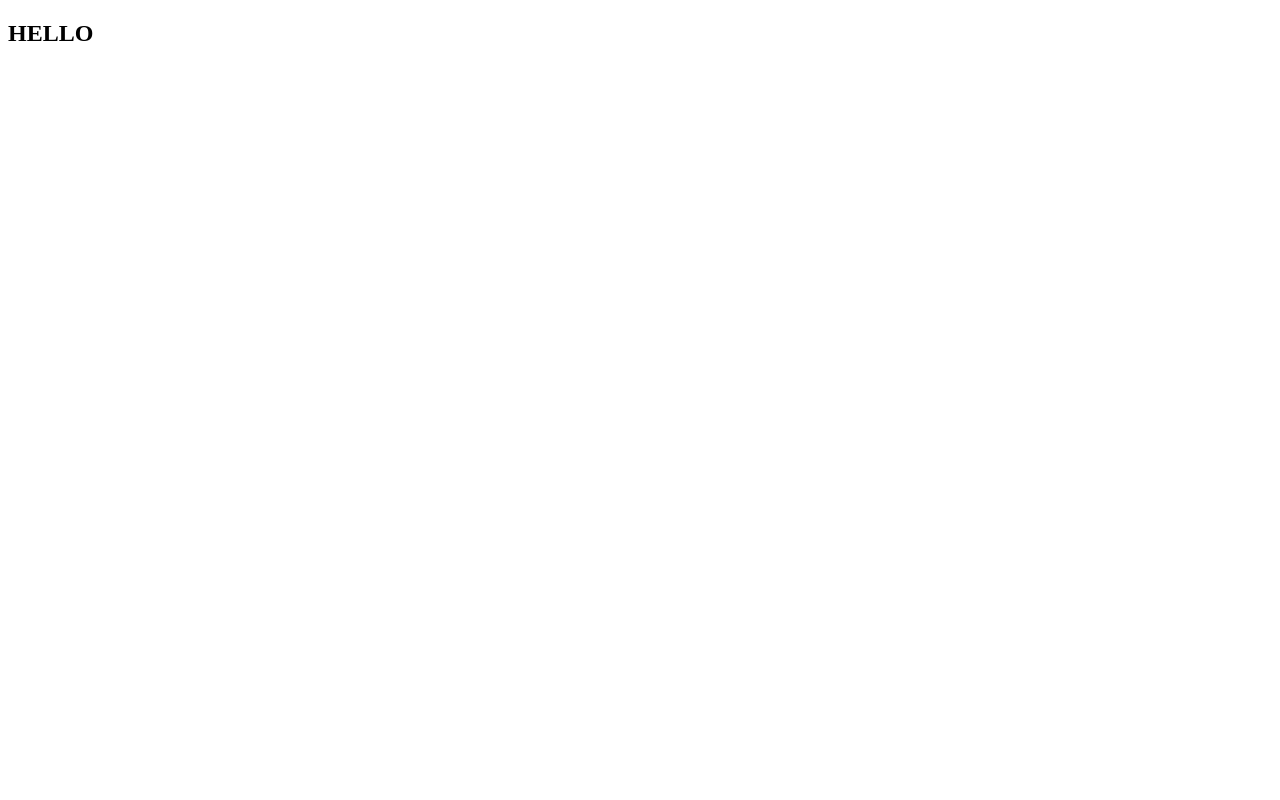
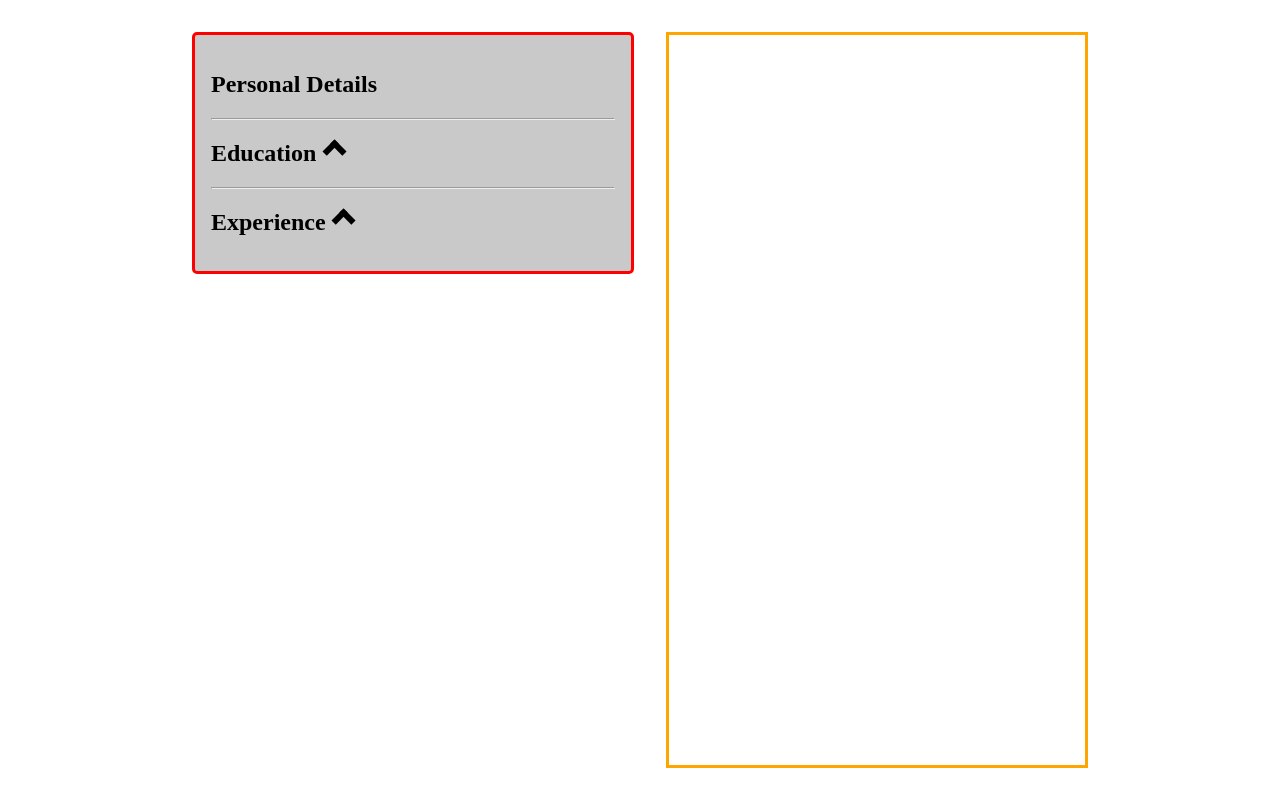
Before and after one commit to Spaceflyy/CV-App, a React (Vite) app: page / in a window 1280 px wide. Built offline with nearby package versions, Linux system fonts and the light colour scheme.

Commit message:
create collapseable component

```diff
--- a/src/App.jsx
+++ b/src/App.jsx
@@ -1,7 +1,43 @@
+import InputSection from "./components/InputSection.jsx";
 function App() {
 	return (
 		<>
-			<h2>HELLO</h2>
+			<div className="infoContainer">
+				<InputSection
+					title={"Personal Details"}
+					fields={[
+						{ id: 0, name: "Full Name", type: "text" },
+						{ id: 1, name: "Email", type: "email" },
+						{ id: 2, name: "Telephone", type: "tel" },
+						{ id: 3, name: "Location", type: "text" },
+					]}
+					collapseable={false}
+				/>
+				<hr />
+				<InputSection
+					title={"Education"}
+					fields={[
+						{ id: 0, name: "School Name", type: "text" },
+						{ id: 1, name: "Subject", type: "text" },
+						{ id: 2, name: "Start Date", type: "date" },
+						{ id: 3, name: "End Date", type: "date" },
+					]}
+					collapseable={true}
+				/>
+				<hr />
+				<InputSection
+					title={"Experience"}
+					fields={[
+						{ id: 0, name: "Company Name", type: "text" },
+						{ id: 1, name: "Position", type: "text" },
+						{ id: 2, name: "Description", type: "textarea" },
+						{ id: 3, name: "Start Date", type: "date" },
+						{ id: 4, name: "End Date", type: "date" },
+					]}
+					collapseable={true}
+				/>
+			</div>
+			<div className="cvContainer"></div>
 		</>
 	);
 }
--- /dev/null
+++ b/src/components/InputSection.jsx
@@ -0,0 +1,33 @@
+import { useState } from "react";
+
+export default function InputSection({ title, fields, collapseable }) {
+	const [open, setOpen] = useState(false);
+
+	const toggle = () => {
+		setOpen(!open);
+	};
+	return (
+		<div className="inputSection">
+			<h2>
+				{title}{" "}
+				{collapseable ? <span onClick={toggle} className="chevron"></span> : ""}
+			</h2>
+			{open && (
+				<form action="">
+					{fields.map((field) => {
+						return (
+							<label key={field.id} htmlFor={field.name}>
+								<h3>{field.name}</h3>
+								{field.type === "textarea" ? (
+									<textarea id={field.name} type={field.type} />
+								) : (
+									<input id={field.name} type={field.type} />
+								)}
+							</label>
+						);
+					})}
+				</form>
+			)}
+		</div>
+	);
+}
--- a/src/index.css
+++ b/src/index.css
@@ -0,0 +1,55 @@
+body,
+html {
+	height: 100dvh;
+	margin: 0;
+	padding: 0;
+}
+body {
+	display: flex;
+	justify-content: center;
+}
+#root {
+	display: flex;
+	gap: 2rem;
+	padding: 2rem;
+	width: 70%;
+}
+
+.infoContainer {
+	flex-grow: 1;
+	max-width: 470px;
+	background-color: rgb(201, 201, 201);
+	border-radius: 5px;
+	padding: 1rem;
+	min-height: min-content;
+	border: red solid;
+	height: min-content;
+}
+
+.cvContainer {
+	border: solid orange;
+	flex-grow: 1.75;
+}
+
+input,
+textarea {
+	min-width: 97%;
+}
+
+.chevron::before {
+	border-style: solid;
+	border-width: 0.25em 0.25em 0 0;
+	content: "";
+	display: inline-block;
+	height: 0.45em;
+	left: 0.15em;
+	position: relative;
+	top: 0.15em;
+	transform: rotate(-45deg);
+	vertical-align: top;
+	width: 0.45em;
+}
+
+.chevron::after {
+	transform: rotate(135deg);
+}
```
